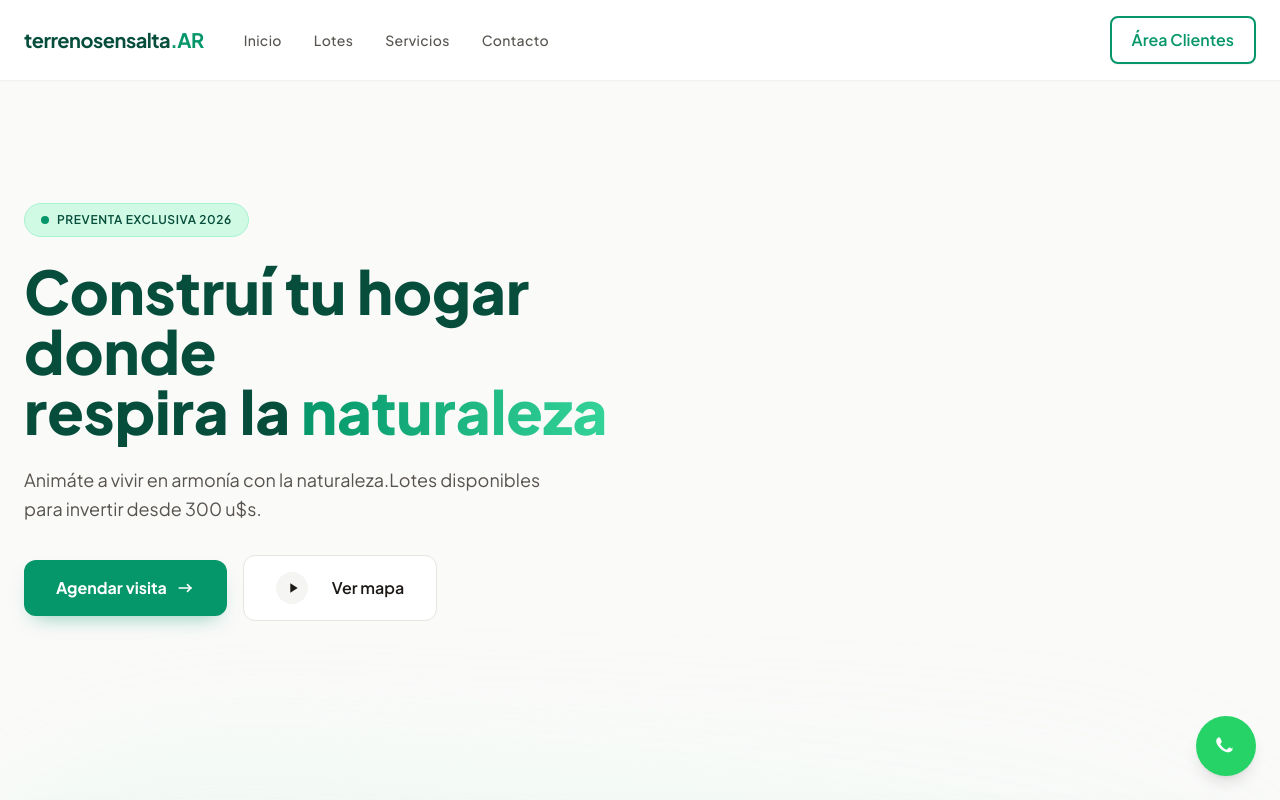
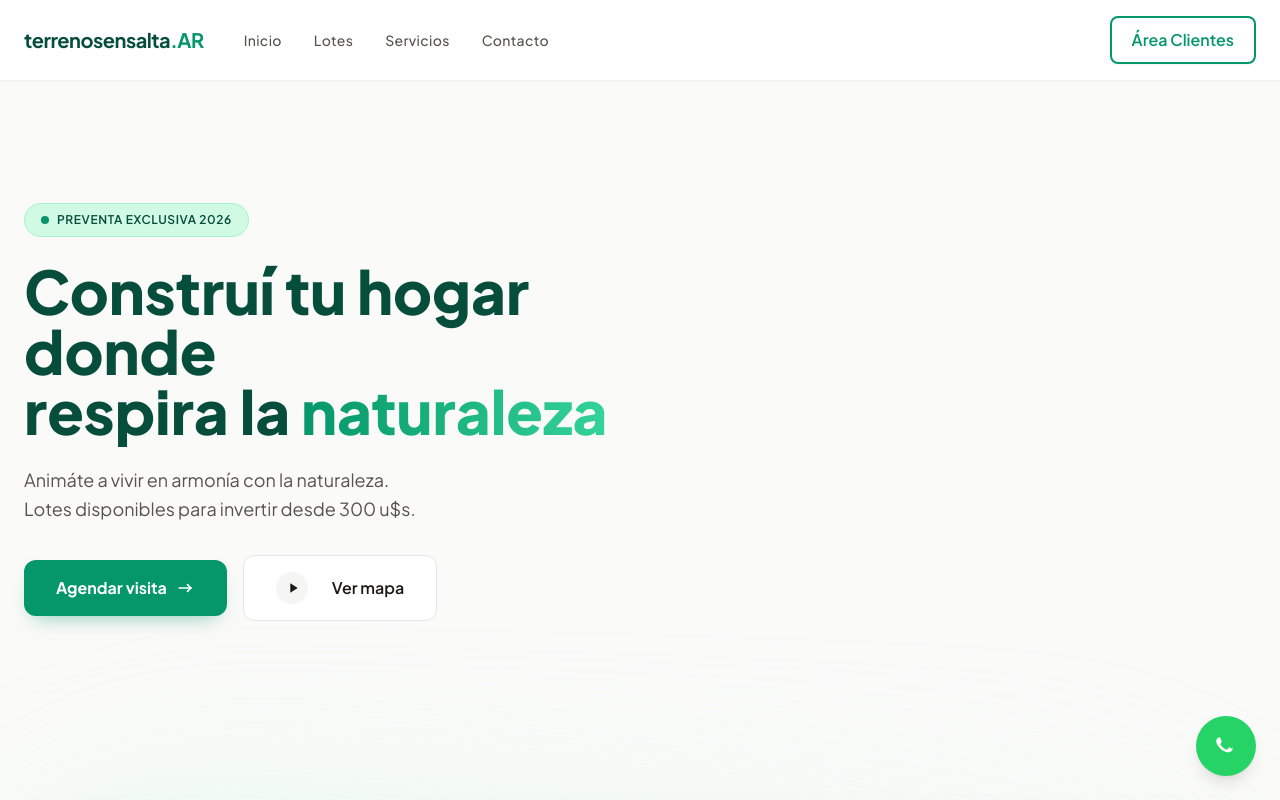
Before and after one commit to terrenosensalta/lotes, a plain HTML site: page index.html in a window 1280 px wide. Shown: the top 800 px of the page. Drawn offline with nearby package versions, Linux system fonts and the light colour scheme.

Commit message:
Update index.html

```diff
--- a/index.html
+++ b/index.html
@@ -155,8 +155,6 @@
   <main class="max-w-screen-xl mx-auto px-4 sm:px-6 pt-28">
 
     <section class="grid grid-cols-1 lg:grid-cols-12 gap-12 mb-24 items-center min-h-[600px]">
-
-
       <div class="col-span-1 lg:col-span-6 text-center lg:text-left order-2 lg:order-1" data-aos="fade-right" data-aos-duration="1000">
         <span class="inline-flex items-center gap-2 px-4 py-2 mb-6 bg-emerald-100 text-primaryDark font-semibold text-xs uppercase tracking-wider rounded-full border border-emerald-200">
             <span class="w-2 h-2 rounded-full bg-primary animate-pulse"></span>
@@ -166,7 +164,8 @@
             Construí tu hogar donde <br> respira la <span class="text-transparent bg-clip-text bg-gradient-to-r from-primary to-emerald-400">naturaleza</span>
         </h1>
         <p class="mb-8 text-lg text-textMuted leading-relaxed pr-0 lg:pr-12">
-            Animáte a vivir en armonía con la naturaleza.Lotes disponibles para invertir  desde 300 u$s.
+            Animáte a vivir en armonía con la naturaleza.
+          <br>Lotes disponibles para invertir  desde 300 u$s.
         </p>
 
         <div class="flex flex-col sm:flex-row items-center gap-4 justify-center lg:justify-start">
```
